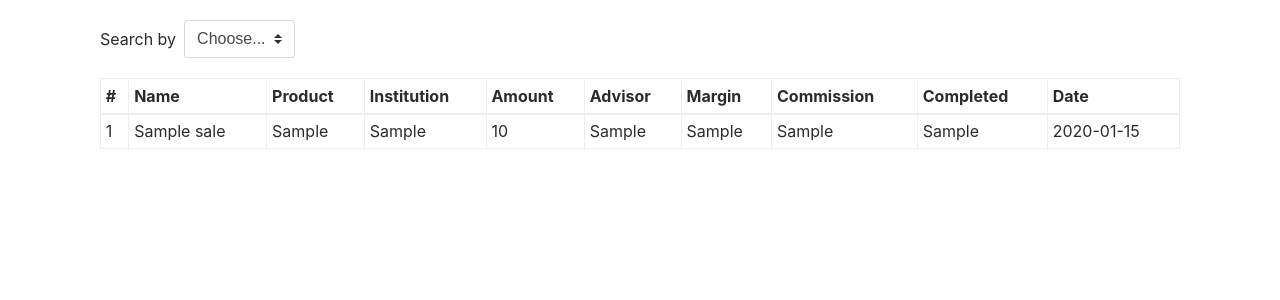
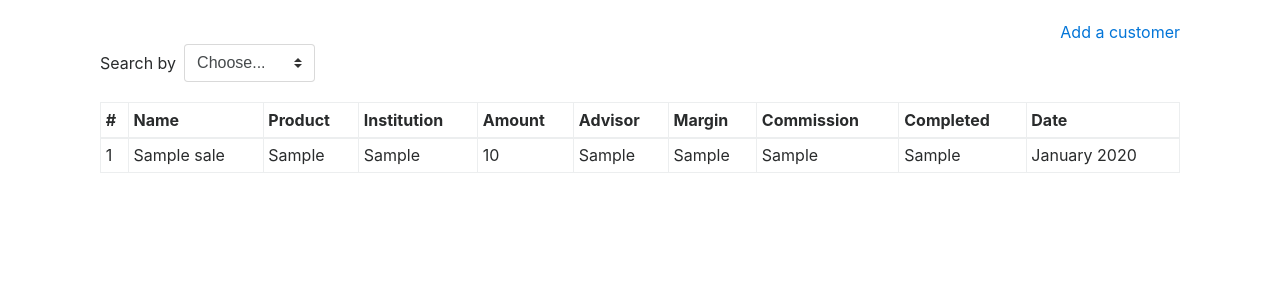
Before and after one commit to Hemmar44/Sales-managment, a PHP site: page /data.php in a window 1280 px wide. Shown: the part 70-370 px from the top of the page. Run offline with PHP 8.4, Linux system fonts and the light colour scheme; tables that the repository leaves empty or names only in its code hold one stand-in row (values such as "Sample post"); some libraries are stand-ins or nearby versions.

Commit message:
search by month

```diff
--- a/Database.php
+++ b/Database.php
@@ -31,6 +31,11 @@ class Database {
             $stmt = $this->_pdo->prepare($sql);
             $stmt->execute([$name => $value]);
             return $_one = $stmt->fetch();
+    }
+
+    public function selectDistinct($tableName, $header) {
+            $stmt = $this->_pdo->query("SELECT DISTINCT {$header} FROM {$tableName}");
+            return $_all = $stmt->fetchAll();
     }
 
     public function selectOr($tableName, $names = array()) {
--- /dev/null
+++ b/content/search.php
@@ -0,0 +1,84 @@
+<div class="text-right">
+		<a href="newcustomer.php">Add a customer</a>
+		</div>
+		<div id="sorters">
+			<div class="form-inline">
+					<label class="mr-sm-2" for="dataSelector">Search by</label>
+  					<select class="custom-select mb-2 mr-sm-2 mb-sm-0" id="dataSelector">
+    					<option selected>Choose...</option>
+    					<option value="Name">Name</option>
+    					<option value="Product">Product</option>
+    					<option value="Institution">Institution</option>
+    					<option value="Advisor">Advisor</option>
+    					<option value="Amount">Amount</option>
+    					<option value="Margin">Margin</option>
+    					<option value="Commission">Commission</option>
+    					<option value="Date">Date</option>
+  					</select>
+					<div id="byName" class="search">
+			  			<label class="sr-only" for="searchByName"></label>
+			  			<input type="text" class="form-control mb-2 mr-sm-2 mb-sm-0" id="searchByName" name="searchByName" placeholder="Search by name">
+			  		</div>
+
+					<div id="byProduct" class="search">
+
+			  			<select class="custom-select mb-2 mr-sm-2 mb-sm-0" id="searchByProduct">
+	    					<option selected>Choose...</option>
+
+	    					<?php foreach($sale->database()->selectDistinct("sales", "product") as $product): ?>
+
+	    					<option value="<?= $product['product']; ?>"><?= $product['product']; ?></option>
+
+	    					<?php endforeach; ?>
+	    				</select>
+			  		</div>
+
+					<div id="byInstitution" class="search">
+			  			<label class="sr-only" for="searchByInstitution"></label>
+			  			<input type="text" class="form-control mb-2 mr-sm-2 mb-sm-0" id="searchByInstitution" name="searchByInstitution" placeholder="Search by institution">
+			  		</div>
+
+			  		<div id="byAdvisor" class="search">
+	  					<select class="custom-select mb-2 mr-sm-2 mb-sm-0" id="searchByAdvisor">
+	    					<option selected>Choose...</option>
+	    					<?php foreach($sale->database()->selectDistinct("sales", "advisor") as $sale): ?>
+
+	    					<option value="<?= $sale['advisor']; ?>"><?= $sale['advisor']; ?></option>
+
+	    					<?php endforeach; ?>
+	    				</select>
+    				</div>
+
+    				<div id="byAmount" class="search">
+			  			<label class="sr-only" for="minAmount"></label>
+			  			<input type="text" class="form-control mb-2 mr-sm-2 mb-sm-0" id="minAmount" name="minAmount" placeholder="min" value="0">
+			  			<input type="text" class="form-control mb-2 mr-sm-2 mb-sm-0" id="maxAmount" name="maxAmount" placeholder="max" value="2000000">
+			  		</div>
+
+			  		<div id="byMargin" class="search">
+			  			<label class="sr-only" for="minMargin"></label>
+			  			<input type="text" class="form-control mb-2 mr-sm-2 mb-sm-0" id="minMargin" name="minMargin" placeholder="min" value="0">
+			  			<input type="text" class="form-control mb-2 mr-sm-2 mb-sm-0" id="maxMargin" name="maxMargin" placeholder="max" value="1">
+			  		</div>
+
+			  		<div id="byCommission" class="search">
+			  			<label class="sr-only" for="minCommission"></label>
+			  			<input type="text" class="form-control mb-2 mr-sm-2 mb-sm-0" id="minCommission" name="minCommission" placeholder="min" value="0">
+			  			<input type="text" class="form-control mb-2 mr-sm-2 mb-sm-0" id="maxCommission" name="maxCommission" placeholder="max" value="20000">
+			  		</div>
+
+			  		<div id="byDate" class="search">
+	  					<select class="custom-select mb-2 mr-sm-2 mb-sm-0" id="searchByDate">
+	    					<option selected>Choose...</option>
+	    					<?php foreach($months as $month): ?>
+
+	    					<option value="<?= $month['month']; ?>"><?= $month['month']; ?></option>
+
+	    					<?php endforeach; ?>
+	    				</select>
+    				</div>
+
+
+
+			</div>
+		</div>
--- /dev/null
+++ b/content/table.php
@@ -0,0 +1,34 @@
+<table id="dataTable" class="table table-sm table-bordered">
+			  <thead>
+			    <tr>
+			      <th>#</th>
+			      <th class="name">Name</th>
+			      <th class="product">Product</th>
+			      <th class="institution">Institution</th>
+			      <th class="amount">Amount</th>
+			      <th class="advisor">Advisor</th>
+			      <th class="margin">Margin</th>
+			      <th class="commission">Commission</th>
+			      <th class="completed">Completed</th>
+			      <th class="date">Date</th>
+			    </tr>
+			  </thead>
+			  <tbody>
+
+			  	<?php foreach($sales as $sale): ?>
+			  		<tr>
+			  		<td class="id"><?= $sale['id']; ?></td>
+			  		<td class="Name"><?= $sale['name']; ?></td>
+			  		<td class="Product"><?= $sale['product']; ?></td>
+			  		<td class="Institution"><?= $sale['institution']; ?></td>
+			  		<td class="Amount"><?= $sale['amount']; ?></td>
+			  		<td class="Advisor"><?= $sale['advisor']; ?></td>
+			  		<td class="Margin"><?= $sale['margin']; ?></td>
+			  		<td class="Commission"><?= $sale['commission']; ?></td>
+			  		<td class="completed"><?= $sale['completed']; ?></td>
+			  		<td class="Date"><?= date('F Y', strtotime($sale['date'])); ?></td>
+			  		</tr>
+				<?php endforeach; ?>
+
+			  </tbody>
+			</table>
--- a/data.php
+++ b/data.php
@@ -8,81 +8,24 @@ $sales = [];
 
 $sales = $sale->database()->selectAll("sales");
 
-//var_dump($sales);
+$date = "DATE_FORMAT(date,'%M %Y') as month";
+
+$months = $sale->database()->selectDistinct("sales", $date);
+
+
 
 include("layouts/header.php");
 ?>
 		<div class=col-md-12>
-		<div id="sorters">
-			<div class="form-inline">
-					<label class="mr-sm-2" for="dataSelector">Search by</label>
-  					<select class="custom-select mb-2 mr-sm-2 mb-sm-0" id="dataSelector">
-    					<option selected>Choose...</option>
-    					<option value="Name">Name</option>
-    					<option value="Product">Product</option>
-    					<option value="Institution">Institution</option>
-    					<option value="Advisor">Advisor</option>
-  					</select>
-					<div id="byName" class="search">
-			  			<label class="sr-only" for="searchByName"></label>
-			  			<input type="text" class="form-control mb-2 mr-sm-2 mb-sm-0" id="searchByName" name="searchByName" placeholder="Search by name">
-			  		</div>
 
-					<div id="byProduct" class="search">
-			  			<label class="sr-only" for="searchByProductProduct"></label>
-			  			<input type="text" class="form-control mb-2 mr-sm-2 mb-sm-0" id="searchByProduct" name="searchByProduct" placeholder="Search by product">
-			  		</div>
 
-					<div id="byInstitution" class="search">
-			  			<label class="sr-only" for="searchByInstitution"></label>
-			  			<input type="text" class="form-control mb-2 mr-sm-2 mb-sm-0" id="searchByInstitution" name="searchByInstitution" placeholder="Search by institution">
-			  		</div>
+		<?php
 
-			  		<div id="byAdvisor">
-	  					<select class="custom-select mb-2 mr-sm-2 mb-sm-0" id="searchByAdvisor">
-	    					<option selected>Choose...</option>
-	    					<option value="Marcin">Marcin</option>
-	    					<option value="Magda">Magda</option>
-	    				</select>
-    				</div>
+		include("content/search.php");
 
-			</div>
-		</div>
+		include("content/table.php");
 
-		<table id="dataTable" class="table table-sm table-bordered">
-			  <thead>
-			    <tr>
-			      <th>#</th>
-			      <th>Name</th>
-			      <th>Product</th>
-			      <th>Institution</th>
-			      <th>Amount</th>
-			      <th>Advisor</th>
-			      <th>Margin</th>
-			      <th>Commission</th>
-			      <th>Completed</th>
-			      <th>Date</th>
-			    </tr>
-			  </thead>
-			  <tbody>
-
-			  	<?php foreach($sales as $sale): ?>
-			  		<tr>
-			  		<td class="id"><?= $sale['id']; ?></td>
-			  		<td class="Name"><?= $sale['name']; ?></td>
-			  		<td class="Product"><?= $sale['product']; ?></td>
-			  		<td class="Institution"><?= $sale['institution']; ?></td>
-			  		<td class="amount"><?= $sale['amount']; ?></td>
-			  		<td class="Advisor"><?= $sale['advisor']; ?></td>
-			  		<td class="margin"><?= $sale['margin']; ?></td>
-			  		<td class="commission"><?= $sale['commission']; ?></td>
-			  		<td class="completed"><?= $sale['completed']; ?></td>
-			  		<td class="date"><?= date('Y-m-d', strtotime($sale['date'])); ?></td>
-			  		</tr>
-				<?php endforeach; ?>
-
-			  </tbody>
-			</table>
+		?>
 
 
 		</div>
--- a/style.css
+++ b/style.css
@@ -13,7 +13,7 @@ header {
 	margin-bottom: 20px;
 }
 
-#byName, #byProduct, #byInstitution, #byAdvisor {
+#byName, #byProduct, #byInstitution, #byAdvisor, #byAmount, #byCommission, #byMargin, #byDate {
 
 	display: none;
 
```
Also changed, not shown: newcustomer.php (+6 -6 lines), script.js (+61 -35 lines).
